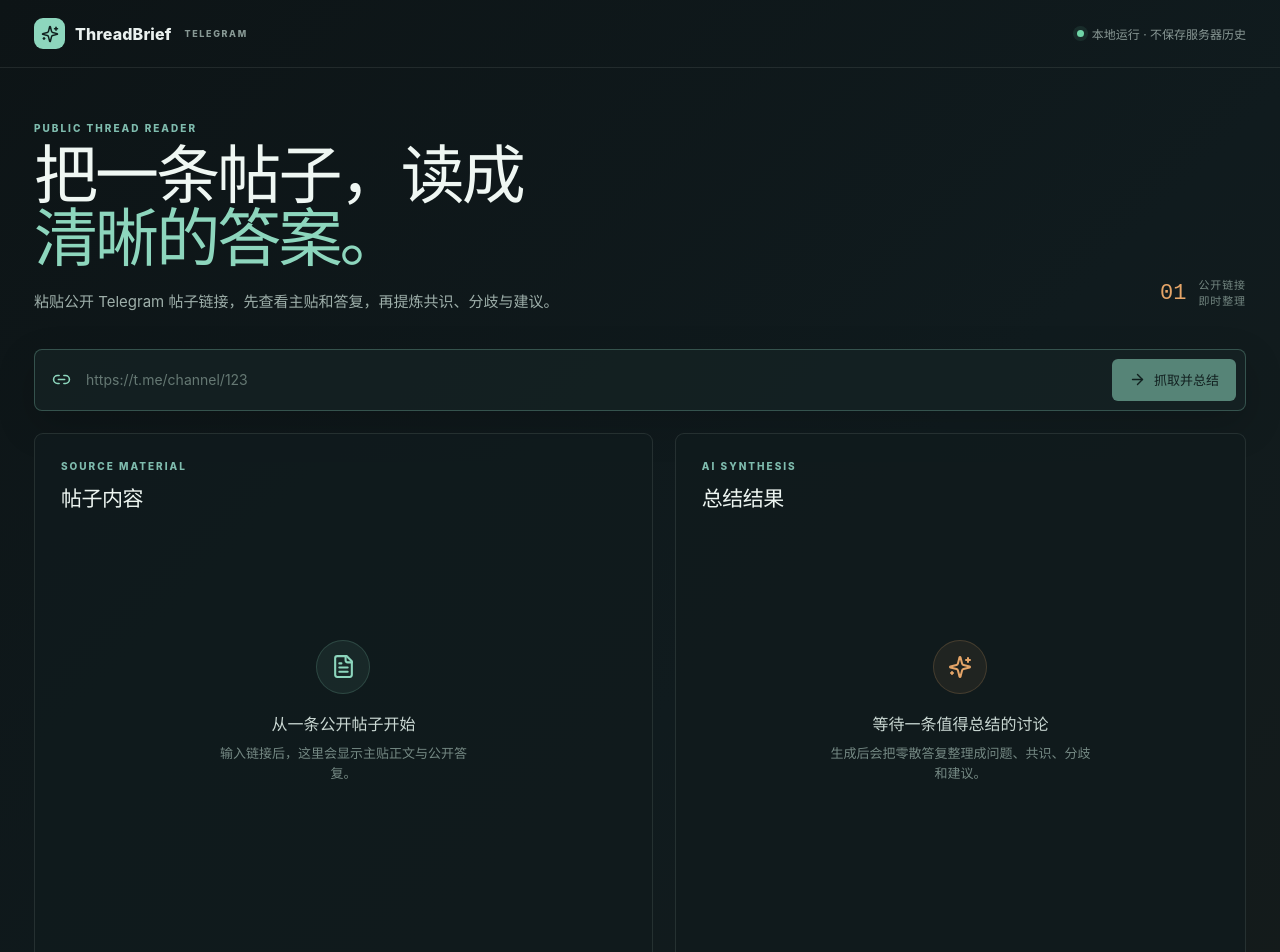
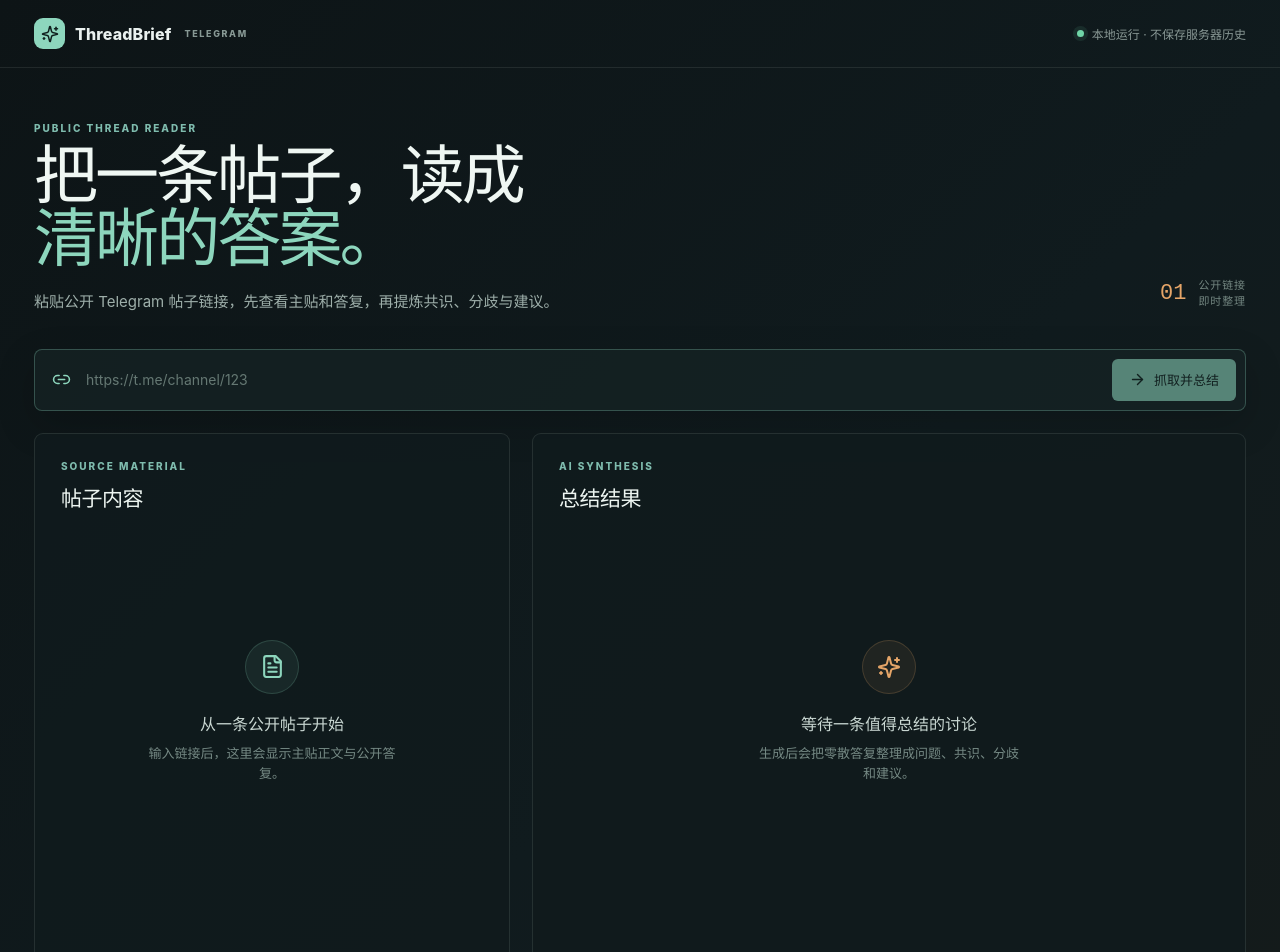
Before and after one commit to xxf1113/TG_SUM, a React (Vite) app: page / in a window 1280 px wide. Shown: the top 952 px of the page. Built offline with nearby package versions, Linux system fonts and the light colour scheme.

Commit message:
style: adjust content panel ratio

```diff
--- a/src/styles.css
+++ b/src/styles.css
@@ -36,7 +36,7 @@ h1 span { color: #8dd6bd; }
 .primary-button { min-height: 42px; padding: 0 17px; color: #10201e; background: #8dd6bd; font-size: 13px; }
 .primary-button:hover:not(:disabled), .summary-button:hover:not(:disabled) { transform: translateY(-1px); }
 .primary-button:hover:not(:disabled) { background: #aae5ce; }
-.content-grid { display: grid; grid-template-columns: minmax(0, 1.04fr) minmax(0, .96fr); gap: 22px; align-items: start; }
+.content-grid { display: grid; grid-template-columns: minmax(0, 4fr) minmax(0, 6fr); gap: 22px; align-items: start; }
 .reader-panel, .summary-panel { min-height: 535px; padding: 26px; background: rgba(16, 27, 29, .88); border: 1px solid rgba(226, 239, 232, .1); border-radius: 9px; }
 .panel-heading, .history-heading { display: flex; justify-content: space-between; align-items: start; gap: 14px; }
 .panel-heading h2, .history-heading h2 { margin: 0; color: #edf5f1; font-size: 21px; letter-spacing: -.025em; }
```
